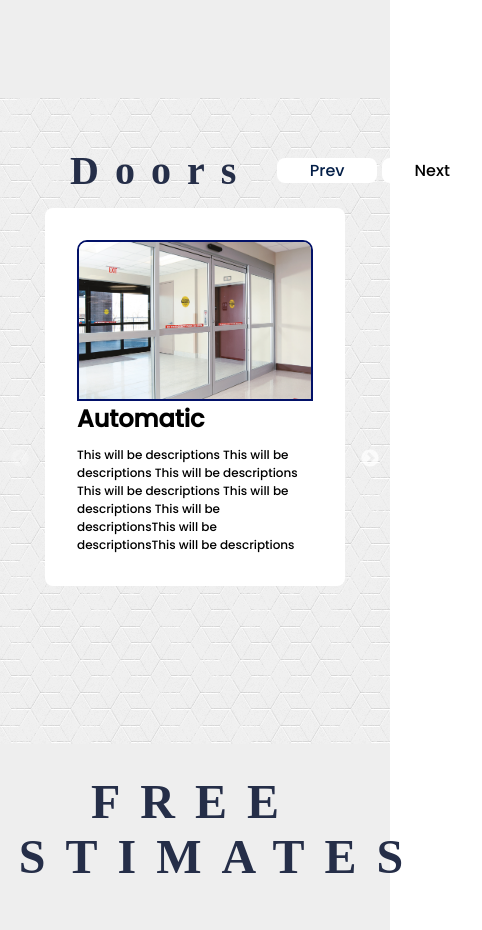
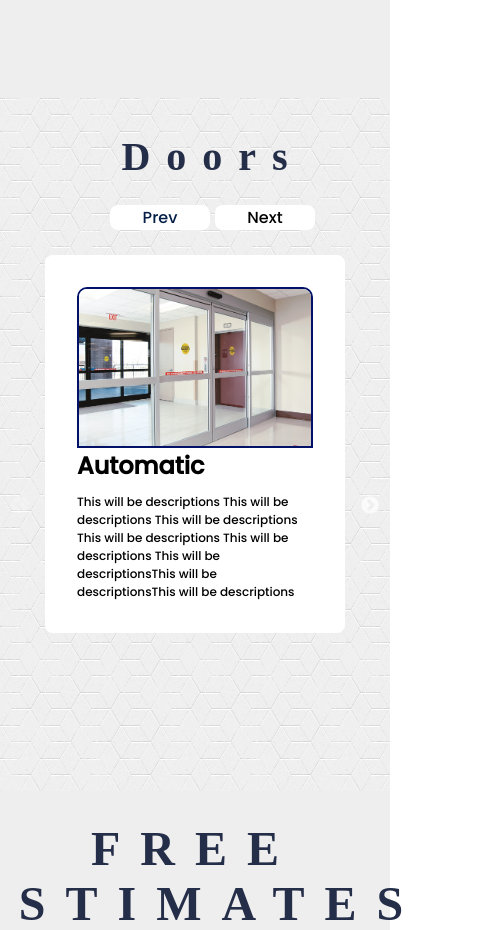
Before and after one commit to enakagawa21/vocal, a React (Create React App) app: page / in a window 390 px wide. Shown: the part 2000-2930 px from the top of the page, 482 px wide, since content can reach past the window. Built offline with nearby package versions, Linux system fonts and the light colour scheme; a web font is replaced by a local one.

Commit message:
mobile response door btn-header

```diff
--- a/src/components/doors/Doors.css
+++ b/src/components/doors/Doors.css
@@ -68,3 +68,11 @@
   border-radius: 10px 10px 0px 0px;
 
 }
+@media only screen and (max-width: 488px) {
+.btn-header{
+  flex-wrap: wrap;
+  justify-content: center;
+}
+
+
+}
```
